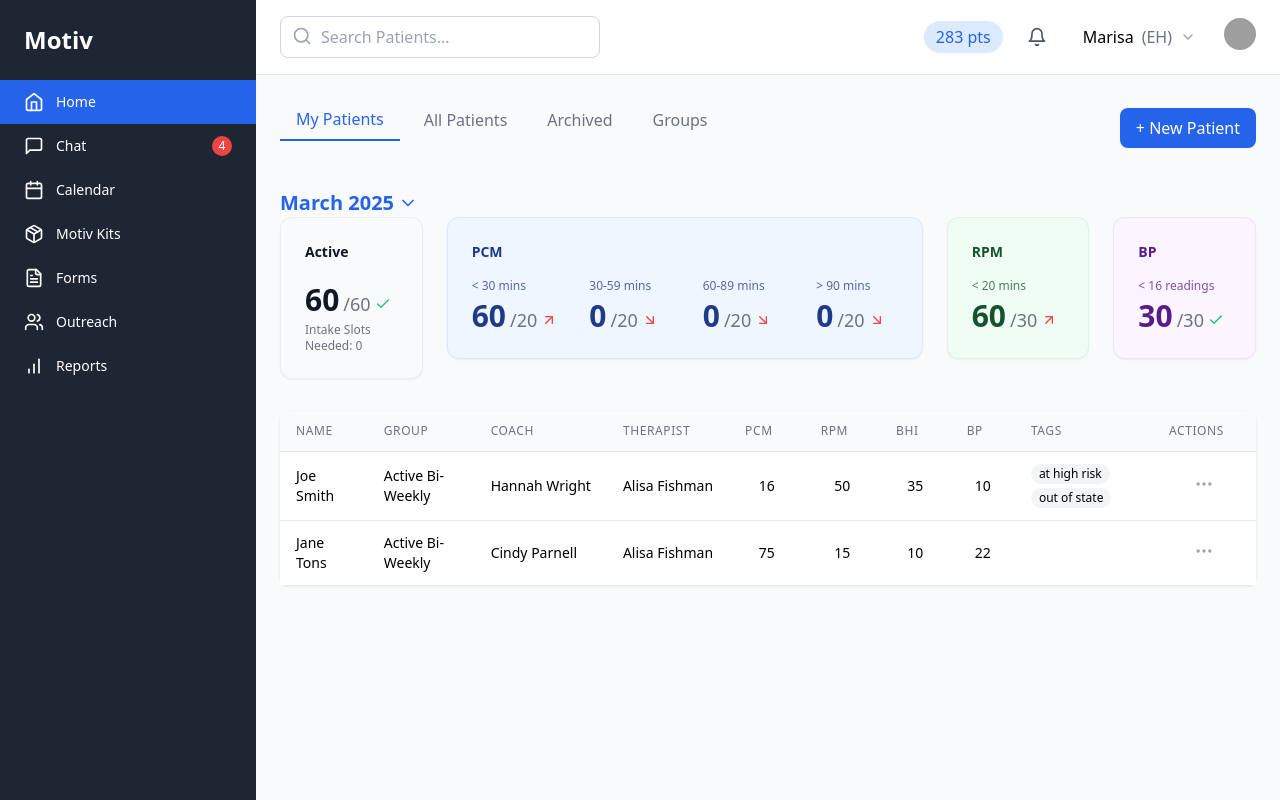
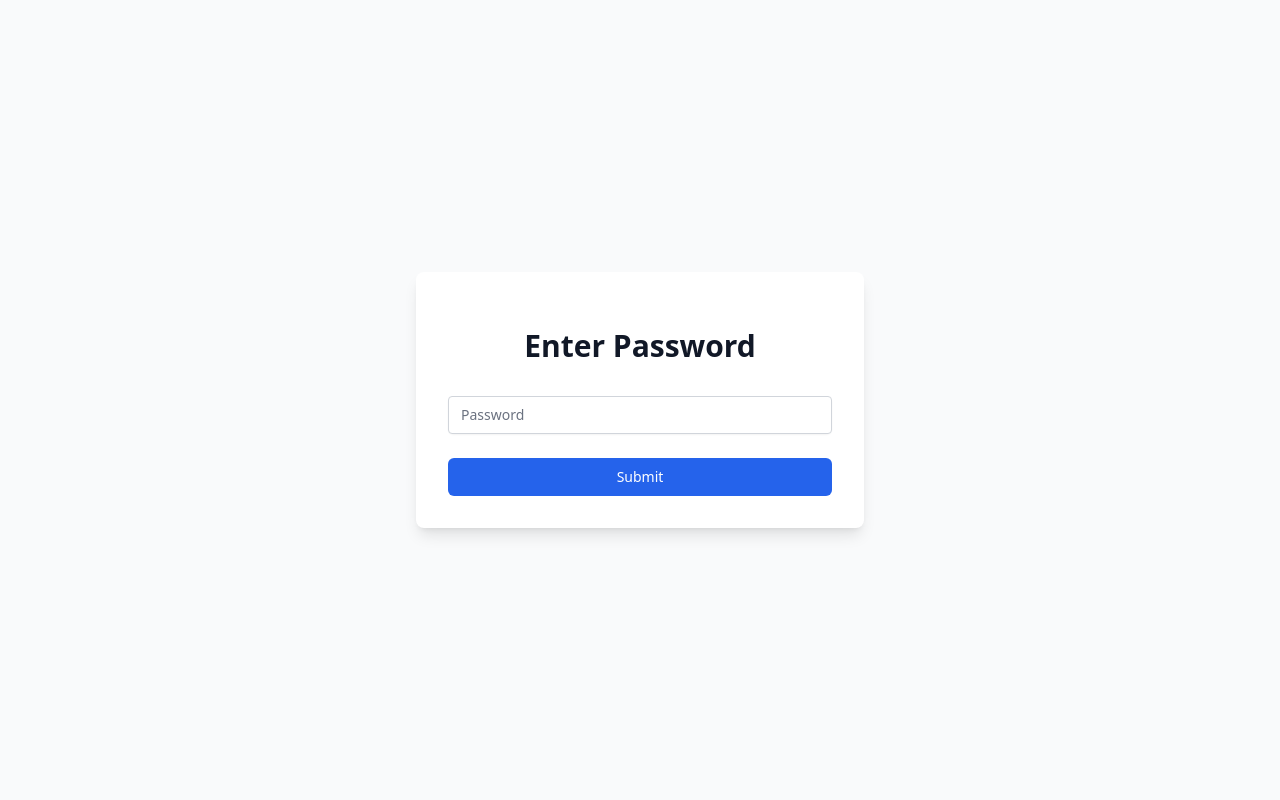
Before and after one commit to Marisaoge/dashboard, a React (Vite) app: page / in a window 1280 px wide. Built offline with nearby package versions, Linux system fonts and the light colour scheme; grey boxes are pictures that could not be loaded.

Commit message:
added password

```diff
--- a/src/App.tsx
+++ b/src/App.tsx
@@ -9,10 +9,12 @@ import FormsPage from './components/FormsPage';
 import OutreachPage from './components/OutreachPage';
 import Reports from './components/Reports';
 import Points from './components/Points';
+import PasswordProtection from './components/PasswordProtection';
 
 function App() {
   return (
     <BrowserRouter>
+      <PasswordProtection>
         <Routes>
           <Route path="/" element={<Layout />}>
             <Route index element={<Home />} />
@@ -25,6 +27,7 @@ function App() {
             <Route path="points" element={<Points />} />
           </Route>
         </Routes>
+      </PasswordProtection>
     </BrowserRouter>
   );
 }
--- /dev/null
+++ b/src/components/PasswordProtection.tsx
@@ -0,0 +1,72 @@
+import React, { useState } from 'react';
+import { useNavigate } from 'react-router-dom';
+
+const CORRECT_PASSWORD = 'Motiv1234!';
+
+const PasswordProtection: React.FC<{ children: React.ReactNode }> = ({ children }) => {
+  const [password, setPassword] = useState('');
+  const [error, setError] = useState('');
+  const navigate = useNavigate();
+
+  const handleSubmit = (e: React.FormEvent) => {
+    e.preventDefault();
+
+    if (password === CORRECT_PASSWORD) {
+      localStorage.setItem('isAuthenticated', 'true');
+      navigate('/');
+    } else {
+      setError('Incorrect password');
+    }
+  };
+
+  // Check if already authenticated
+  if (localStorage.getItem('isAuthenticated') === 'true') {
+    return <>{children}</>;
+  }
+
+  return (
+    <div className="min-h-screen flex items-center justify-center bg-gray-50">
+      <div className="max-w-md w-full space-y-8 p-8 bg-white rounded-lg shadow-lg">
+        <div>
+          <h2 className="mt-6 text-center text-3xl font-extrabold text-gray-900">
+            Enter Password
+          </h2>
+        </div>
+        <form className="mt-8 space-y-6" onSubmit={handleSubmit}>
+          <div className="rounded-md shadow-sm -space-y-px">
+            <div>
+              <label htmlFor="password" className="sr-only">
+                Password
+              </label>
+              <input
+                id="password"
+                name="password"
+                type="password"
+                required
+                className="appearance-none rounded relative block w-full px-3 py-2 border border-gray-300 placeholder-gray-500 text-gray-900 focus:outline-none focus:ring-blue-500 focus:border-blue-500 focus:z-10 sm:text-sm"
+                placeholder="Password"
+                value={password}
+                onChange={(e) => setPassword(e.target.value)}
+              />
+            </div>
+          </div>
+
+          {error && (
+            <div className="text-red-500 text-sm text-center">{error}</div>
+          )}
+
+          <div>
+            <button
+              type="submit"
+              className="group relative w-full flex justify-center py-2 px-4 border border-transparent text-sm font-medium rounded-md text-white bg-blue-600 hover:bg-blue-700 focus:outline-none focus:ring-2 focus:ring-offset-2 focus:ring-blue-500"
+            >
+              Submit
+            </button>
+          </div>
+        </form>
+      </div>
+    </div>
+  );
+};
+
+export default PasswordProtection;
```
Lines whose indentation alone changed are shown as unchanged.
